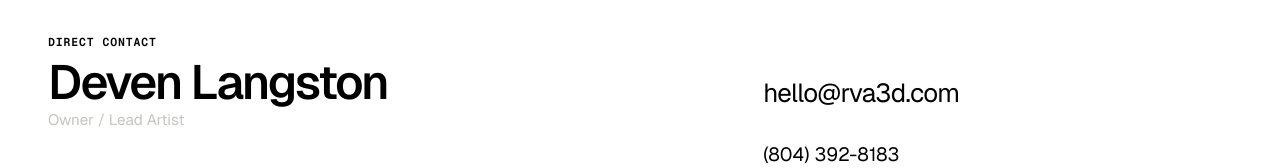
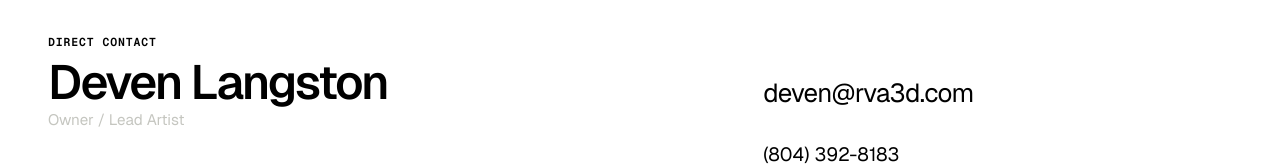
Before and after one commit to imakeitmove/rva3d, a Next.js app: page /hello in a window 1280 px wide. Shown: the part 1221-1389 px from the top of the page. Built offline with nearby package versions, Linux system fonts and the light colour scheme.

Commit message:
refine capabilities copy and hello contact

```diff
--- a/scripts/verify-hello-browser.mjs
+++ b/scripts/verify-hello-browser.mjs
@@ -82,7 +82,7 @@ const expectedActions = {
   work: "https://www.rva3d.com/work",
   capabilities: "https://www.rva3d.com/#capabilities",
   contact: "https://www.rva3d.com/#contact",
-  email: "mailto:hello@rva3d.com",
+  email: "mailto:deven@rva3d.com",
   phone: "tel:+18043928183",
 };
 
--- a/scripts/verify-project-controls-browser.mjs
+++ b/scripts/verify-project-controls-browser.mjs
@@ -175,7 +175,7 @@ try {
           const ids=["3d-animation","product-technical-visualization","motion-design","vfx-compositing","creative-production-support"];
           return {headings:ids.map(id=>document.getElementById(id).querySelector("h2").textContent),buttons:[...document.querySelectorAll(".capability-wayfinding nav a")].map(e=>({text:e.textContent,uppercase:getComputedStyle(e).textTransform,size:parseFloat(getComputedStyle(e).fontSize),weight:Number(getComputedStyle(e).fontWeight),overflow:e.scrollWidth-e.clientWidth,arrow:!!e.querySelector("span")})),motion:copyText(document.querySelector("#motion-design .capability-commission>p")),composite:[...document.querySelectorAll("#vfx-compositing .capability-commission>p")].map(copyText),bare:[...document.querySelectorAll(".capability-commission p")].filter(e=>e.textContent.includes("RVA3D")&&!e.querySelector(".inline-brand")).length};
         });
-        assert.deepEqual(content.headings,["Imaging anything you can imagine.","Get in the good!","Moving messages make moving messages.","Wait what did you change?","Bring in the render-enforcements!"]);
+        assert.deepEqual(content.headings,["Imaging anything you can imagine.","No detail is too small!","Moving messages make moving messages.","Wait what did you change?","Bring in the render-enforcements!"]);
         assert(content.buttons.every(b=>b.uppercase==="uppercase"&&b.size>=20&&b.weight>=750&&b.overflow<=1&&!b.arrow));
         assert.equal(content.motion,"Use design in motion to draw attention and make a message stick. From short brand moments to fleshed-out explainer sequences, RVA3D animates type, graphics and 3D elements to tell compelling visual stories.");
         assert.equal(content.composite[1],"Bring the footage or production question; we’ll work out the rest!");assert.equal(content.bare,0);
--- a/src/app/(three)/hello/page.tsx
+++ b/src/app/(three)/hello/page.tsx
@@ -137,11 +137,11 @@ export default function HelloPage() {
         <address>
           <a
             data-hello-action="email"
-            href="mailto:hello@rva3d.com"
+            href="mailto:deven@rva3d.com"
             id="hello-email"
-            aria-label="Email Deven at hello@rva3d.com"
+            aria-label="Email Deven at deven@rva3d.com"
           >
-            hello@rva3d.com
+            deven@rva3d.com
           </a>
           <a
             data-hello-action="phone"
--- a/src/content/site/capability-editorial.ts
+++ b/src/content/site/capability-editorial.ts
@@ -14,7 +14,7 @@ export const capabilityEditorial: Record<CapabilitySlug, { promise: string; copy
   },
   "product-technical-visualization": {
     // Previous: "Really get in there good!"
-    "promise": "Get in the good!",
+    "promise": "No detail is too small!",
     "copy": "Show the inside of a mechanism while it’s running, explain a product, or visualize a space that’s still just an idea. Starting with CAD and physical references, RVA3D turns technical information into clear stills, cutaways and sequences. Keep the useful detail. Find the view that makes the explanation click.",
     "uses": [
       "Technical explainers",
```
Also changed, not shown: 1 other file (tests, documents, lock files or other folders).
